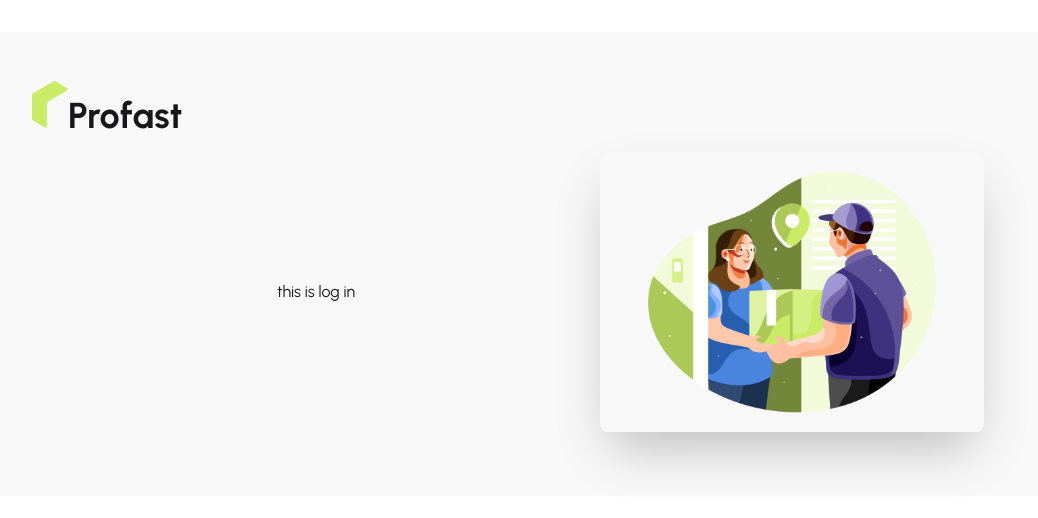
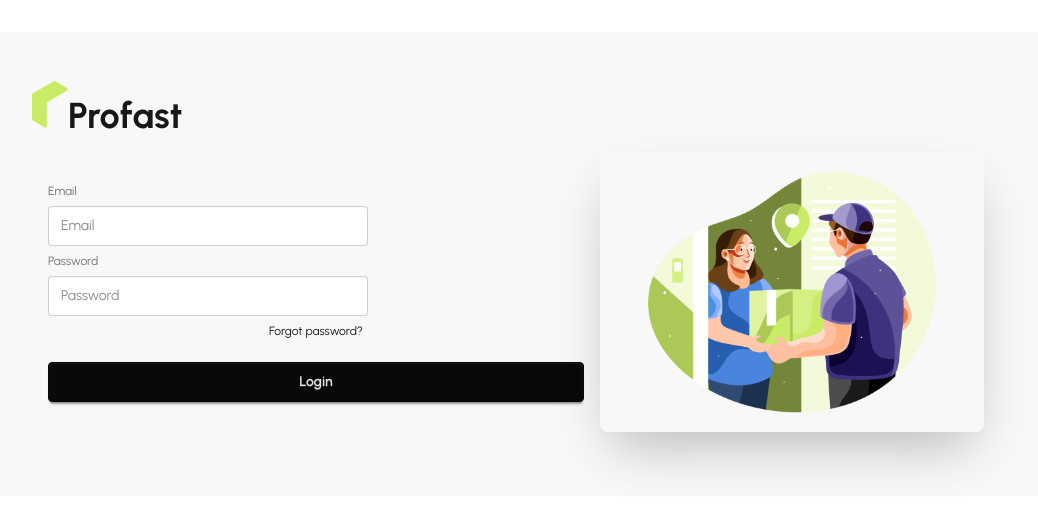
Before and after one commit to rayhanbri/module-63, a React (Vite) app: page /login in a window 1280 px wide. Shown: the top 518 px of the page, without its empty margins (48-1086 px from the left). Built offline with nearby package versions, Linux system fonts and the light colour scheme.

Commit message:
simple login hook from basic

```diff
--- a/package.json
+++ b/package.json
@@ -12,9 +12,11 @@
   "dependencies": {
     "@tailwindcss/vite": "^4.1.11",
     "aos": "^2.3.4",
+    "hook-form-react": "^3.0.0",
     "react": "^19.1.0",
     "react-dom": "^19.1.0",
     "react-fast-marquee": "^1.6.5",
+    "react-hook-form": "^7.59.0",
     "react-icons": "^5.5.0",
     "react-responsive-carousel": "^3.2.23",
     "react-router": "^7.6.3",
--- a/src/pages/Authentication/Login/Login.jsx
+++ b/src/pages/Authentication/Login/Login.jsx
@@ -1,10 +1,28 @@
 import React from 'react';
-import image from '../../../assets/authImage.png'
+import { useForm } from 'react-hook-form';
+
 
 const Login = () => {
+    const {register,handleSubmit} = useForm();
+
+    const onSubmit = data =>{
+        console.log(data)
+    }
     return (
         <div>
-          <h1>this is log in</h1>
+            <form onSubmit={handleSubmit(onSubmit)}>
+                <fieldset className="fieldset">
+                    <label className="label">Email</label>
+                    <input type="email" {...register('email')} className="input" placeholder="Email" />
+
+                    <label className="label">Password</label>
+                    <input type="password" {...register('password')} className="input" placeholder="Password" />
+
+                    <div><a className="link link-hover">Forgot password?</a></div>
+
+                    <button className="btn btn-neutral mt-4">Login</button>
+                </fieldset>
+            </form>
         </div>
     );
 };
```
Also changed, not shown: 1 other file (tests, documents, lock files or other folders).
